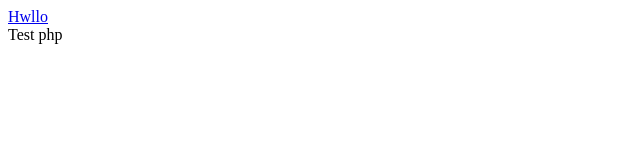
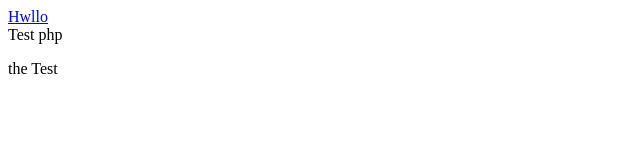
Before and after one commit to konderson/GitStart, a plain HTML site: page index.html in a window 1280 px wide. Shown: the full height of the page, 0-640 px from the left. Drawn offline with Linux system fonts and the light colour scheme.

Commit message:
добавлен тег p

```diff
--- a/index.html
+++ b/index.html
@@ -1,3 +1,5 @@
 <a href="#">Hwllo</a>
 <div>Test php
 </div>
+<p>the Test
+</p>
```
